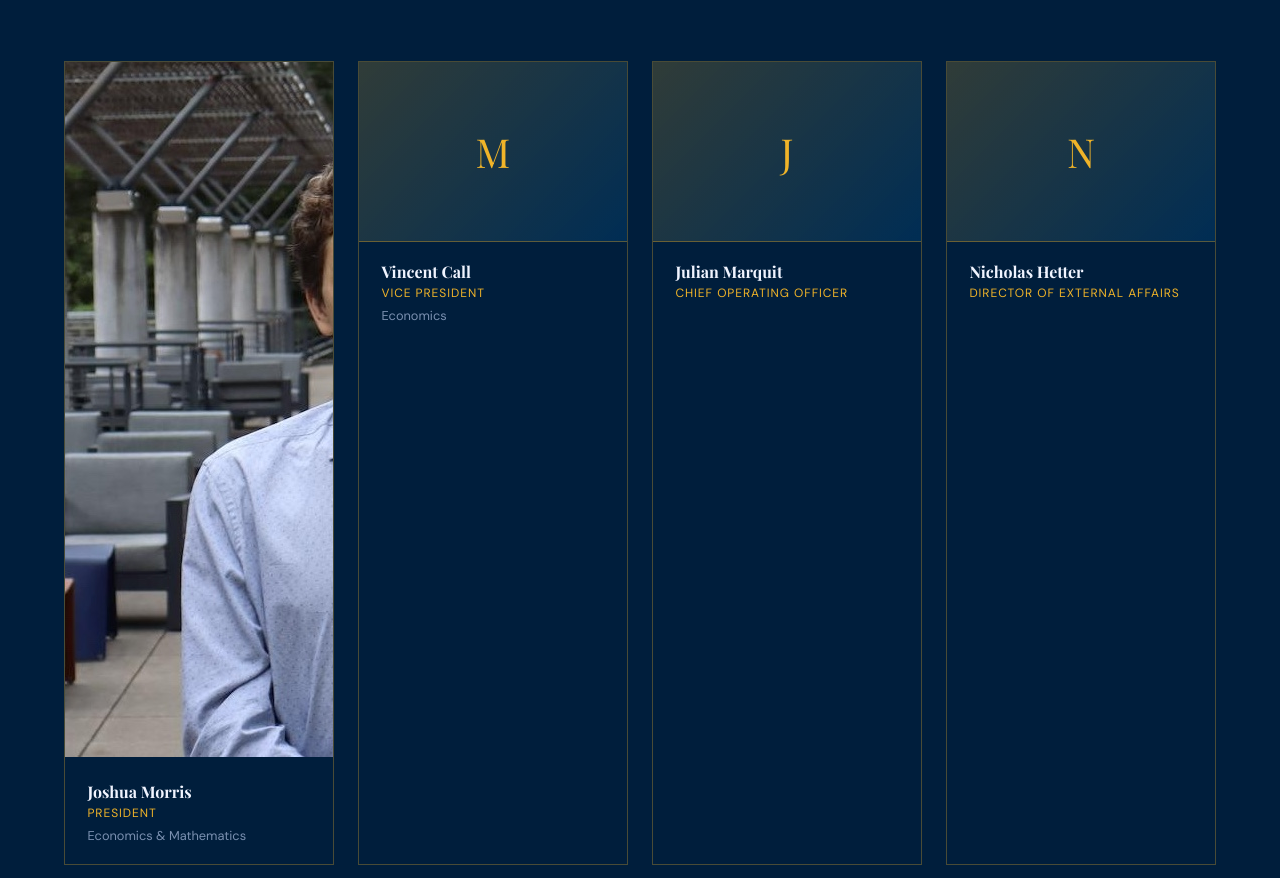
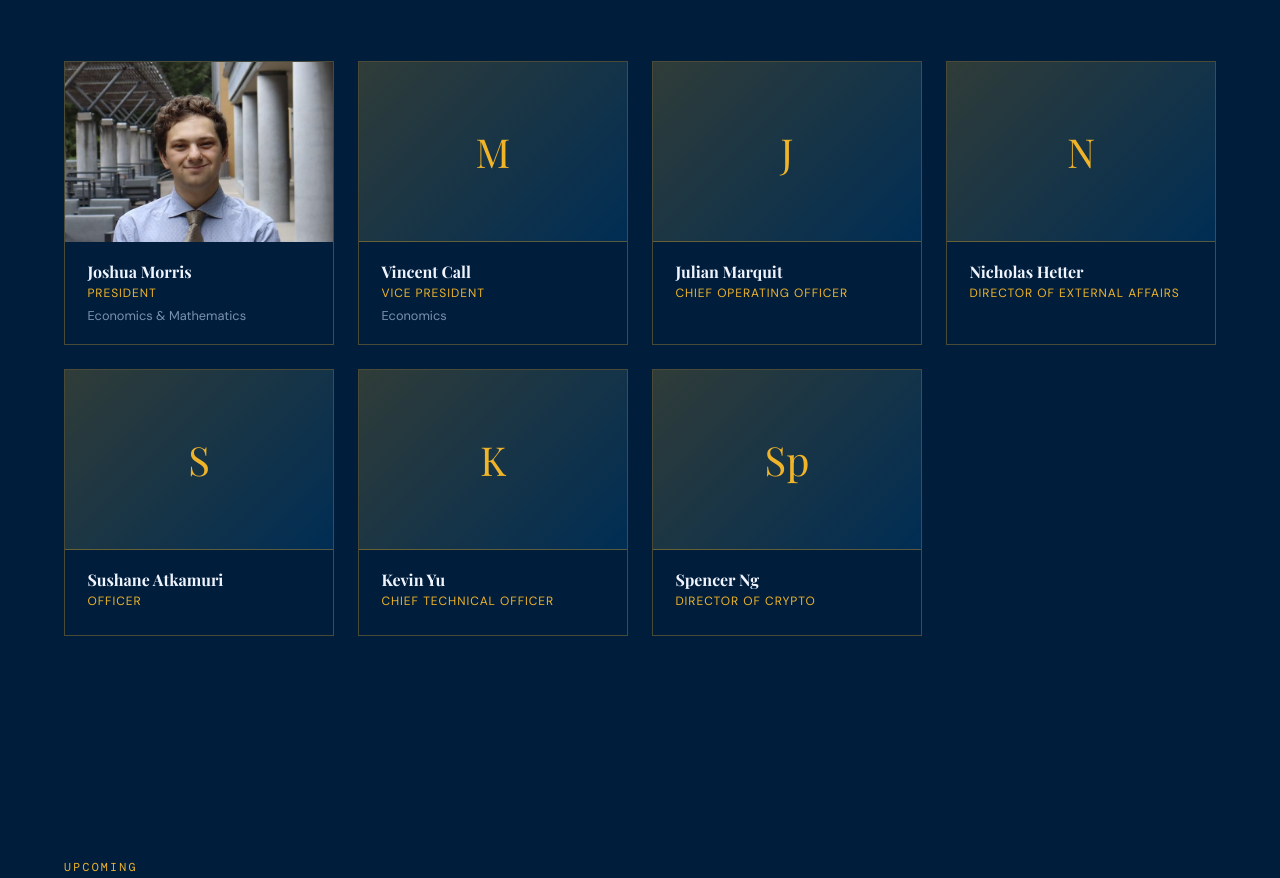
Before and after one commit to In4r/slugfundwebsite, a plain HTML site: page index.html in a window 1280 px wide. Shown: the part 3190-4068 px from the top of the page. Drawn offline with nearby package versions, Linux system fonts and the light colour scheme.

Commit message:
photo test3

```diff
--- a/index.html
+++ b/index.html
@@ -1,7 +1,7 @@
 <!DOCTYPE html>
 <html lang="en">
 <head>
-<link rel="stylesheet" href="style.css">
+<link rel="stylesheet" href="objects.css">
 <meta charset="UTF-8">
 <meta name="viewport" content="width=device-width, initial-scale=1.0">
 <title>Slug Fund Investment Group — UC Santa Cruz</title>
--- a/objects.css
+++ b/objects.css
@@ -1,12 +1,12 @@
 .member-image {
-  width: 50%;
-  height: 90px;        /* set a fixed height for the image area */
+  width: 100%;         /* make the image area take up the full width of the card */
+  height: 180px;        /* set a fixed height for the image area */
   overflow: hidden;     /* hides anything outside the frame */
 }
 
 .member-image img {
-  width: 50%;
-  height: 50%;
+  width: 100%;
+  height: 100%;
   object-fit: cover;
   object-position: center top;  /* shows face, not chest */
 }
```
